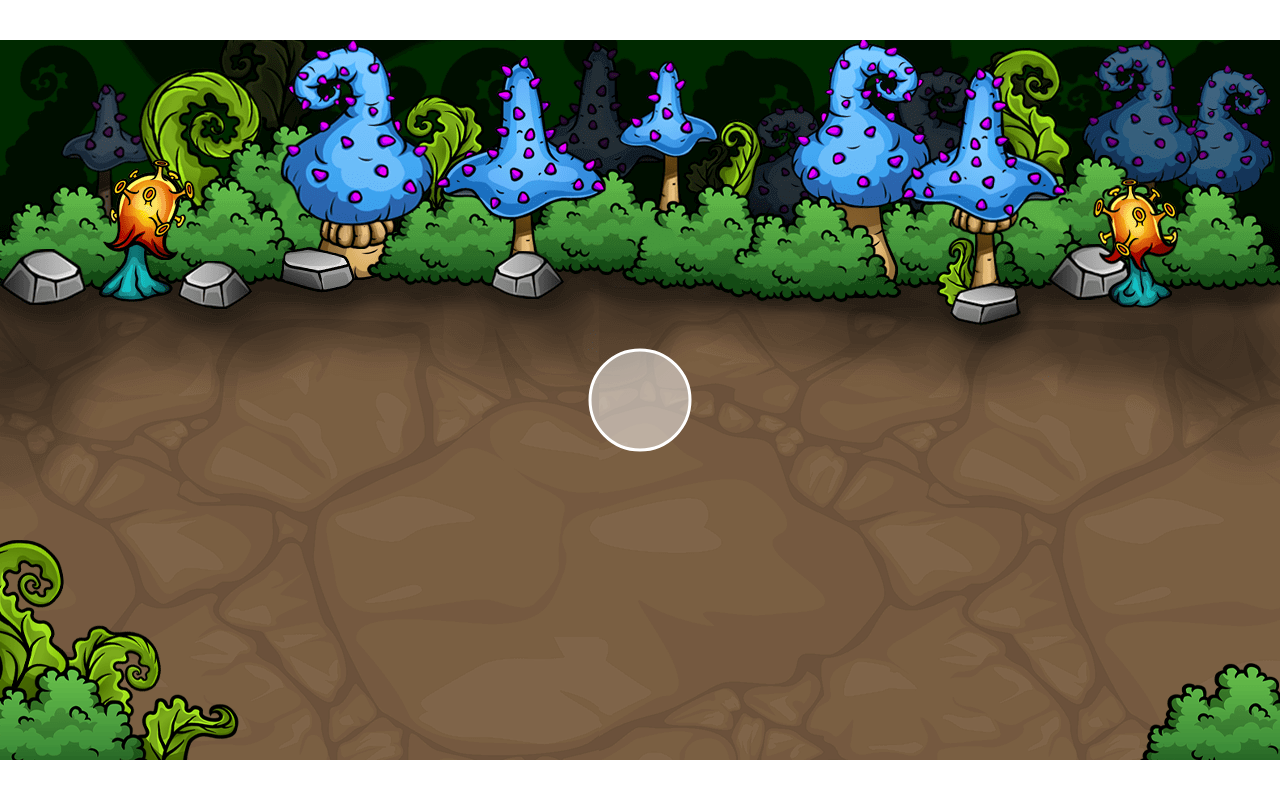
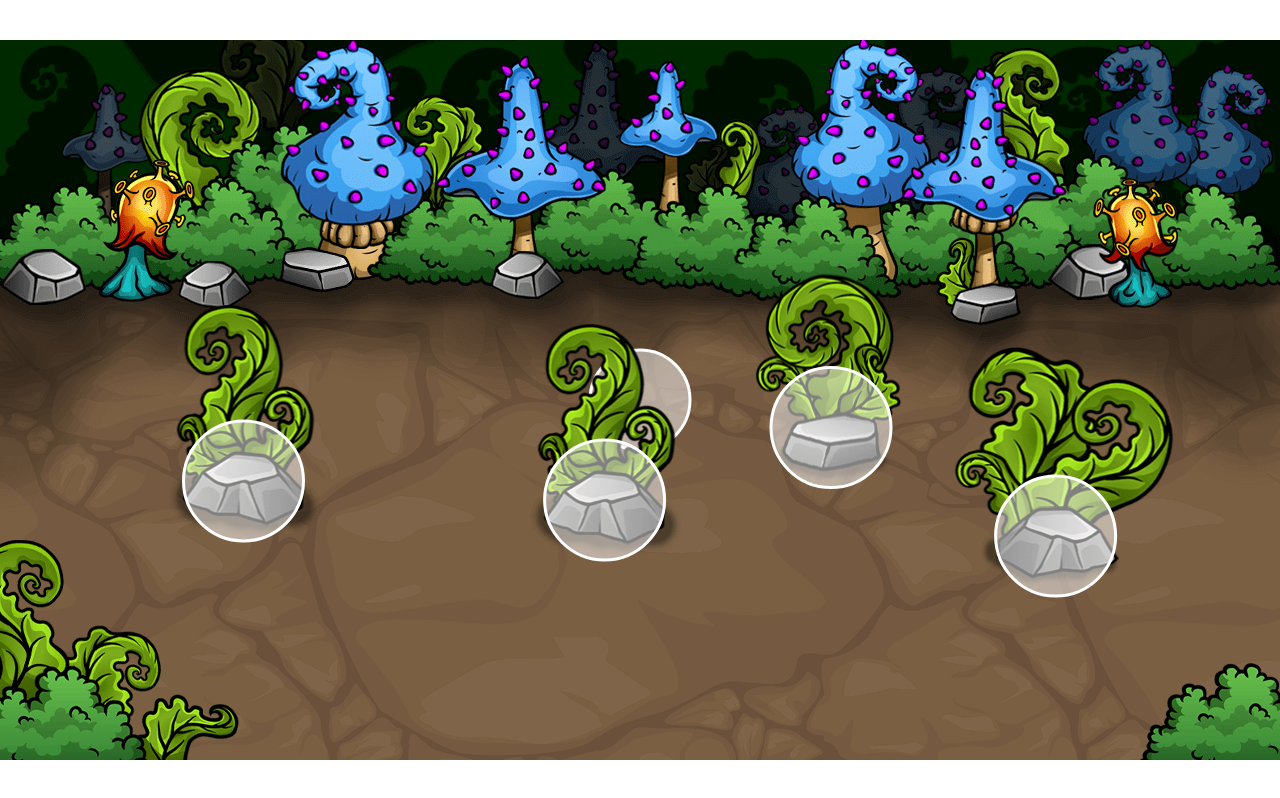
Before and after one commit to ebssgd/JSGame, a plain HTML site: page index.html in a window 1280 px wide. Drawn offline with Linux system fonts and the light colour scheme.

Commit message:
added obstacles and collision detection

```diff
--- a/index.html
+++ b/index.html
@@ -10,6 +10,7 @@
 <body>
     <canvas id="canvas1"></canvas>
     <img id="overlay" src="/images/overlay.png">
+    <img id="obstacles" src="/images/obstacles.png">
 
     <script src="script.js"></script>
 </body>
--- a/script.js
+++ b/script.js
@@ -14,8 +14,67 @@ window.addEventListener('load', function(){
             this.collisionX = this.game.width * 0.5;
             this.collisionY = this.game.height * 0.5;
             this.collisionRadius = 50;
+            this.speedX = 0;
+            this.speedY = 0;
+            this.dx = 0;
+            this.dy = 0;
+            this.speedModifier = 20;
         }
         draw(context){
+            context.beginPath();
+            context.arc(this.collisionX, this.collisionY, this.collisionRadius, 0, Math.PI * 2);
+            context.save();
+            context.globalAlpha = 0.5;
+            context.fill();
+            context.restore();
+            context.stroke();
+            context.beginPath();
+            context.moveTo(this.collisionX, this.collisionY);
+            context.lineTo(this.game.mouse.x, this.game.mouse.y);
+            context.stroke();
+        }
+        update(){
+            this.dx = this.game.mouse.x - this.collisionX;
+            this.dy = this.game.mouse.y - this.collisionY;
+            const distance = Math.hypot(this.dy, this.dx);
+            if (distance > this.speedModifier){
+                this.speedX = this.dx/distance || 0;
+                this.speedY = this.dy/distance || 0;
+            } else {
+                this.speedX = 0;
+                this.speedY = 0;
+            }
+            this.collisionX += this.speedX * this.speedModifier;
+            this.collisionY += this.speedY * this.speedModifier;
+
+            //collision with obstacles
+            this.game.obstacles.forEach(obstacle => {
+                if (this.game.checkCollision(this, obstacle)){
+                    console.log('collision');
+                }
+            });
+
+        }
+    }
+
+    class Obstacle {
+        constructor(game){
+            this.game = game;
+            this.collisionX = Math.random() * this.game.width;
+            this.collisionY = Math.random() * this.game.height;
+            this.collisionRadius = 60;
+            this.image = document.getElementById('obstacles');
+            this.spriteWidth = 250;
+            this.spriteHeight = 250;
+            this.width = this.spriteWidth;
+            this.height = this.spriteHeight;
+            this.spriteX = this.collisionX - this.width * 0.5;
+            this.spriteY = this.collisionY - this.height * 0.5 - 70;
+            this.frameX = Math.floor(Math.random() * 4);
+            this.frameY = Math.floor(Math.random() * 3);
+        }
+        draw(context){
+            context.drawImage(this.image, this.frameX * this.spriteWidth, this.frameY * this.spriteHeight, this.spriteWidth, this.spriteHeight, this.spriteX, this.spriteY, this.width, this.height);
             context.beginPath();
             context.arc(this.collisionX, this.collisionY, this.collisionRadius, 0, Math.PI * 2);
             context.save();
@@ -31,7 +90,10 @@ window.addEventListener('load', function(){
             this.canvas = canvas;
             this.width = this.canvas.width;
             this.height = this.canvas.height;
+            this.topMargin = 260;
             this.player = new Player(this);
+            this.numberOfObstacles = 10;
+            this.obstacles = [];
             this.mouse = {
                 x: this.width * 0.5,
                 y: this.height * 0.5,
@@ -50,10 +112,10 @@ window.addEventListener('load', function(){
                 this.mouse.pressed = false;
             });
             window.addEventListener('mousemove', e => {
-                this.mouse.x = e.offsetX;
-                this. mouse.y = e.offsetY;
-                console.log(this.mouse.x);
-                //this.mouse.pressed = false;
+                if (this.mouse.pressed){
+                    this.mouse.x = e.offsetX;
+                    this. mouse.y = e.offsetY;
+                }
             });
         }
 
@@ -61,14 +123,50 @@ window.addEventListener('load', function(){
 
         render(context){
             this.player.draw(context);
+            this.player.update();
+            this.obstacles.forEach(obstacle => obstacle.draw(context));
+        }
+
+        checkCollision(a, b){
+            const dx = a.collisionX - b.collisionX;
+            const dy = a.collisionY - b.collisionY;
+            const distance = Math.hypot(dy, dx);
+            const sumOfRadii = a.collisionRadius + b.collisionRadius;
+            return (distance < sumOfRadii);
+        }
+
+        init(){
+            let attempts = 0;
+            while (this.obstacles.length < this.numberOfObstacles && attempts < 500){
+                let testObstacle = new Obstacle(this);
+                let overlap = false;
+                this.obstacles.forEach(obstacle => {
+                    const dx = testObstacle.collisionX - obstacle.collisionX;
+                    const dy = testObstacle.collisionY - obstacle.collisionY;
+                    const distance = Math.hypot(dy, dx);
+                    const distanceBuffer = 100;
+                    const sumOfRadii = testObstacle.collisionRadius + obstacle.collisionRadius + distanceBuffer;
+                    if (distance < sumOfRadii){
+                        overlap = true;
+                    }
+                });
+                const margin = testObstacle.collisionRadius * 2;
+                if (!overlap && testObstacle.spriteX > 0 && testObstacle.spriteX < this.width - testObstacle.width && testObstacle.collisionY > this.topMargin + margin && testObstacle.collisionY < this.height - margin){
+                    this.obstacles.push(testObstacle);
+                }
+                attempts++;
+            }
         }
     }
 
     const game = new Game(canvas);
-    game.render(ctx);
+    game.init();
     console.log(game);
 
     function animate(){
-
+        ctx.clearRect(0, 0, canvas.width, canvas.height);
+        game.render(ctx);
+        requestAnimationFrame(animate);
     }
+    animate();
 });
--- a/style.css
+++ b/style.css
@@ -19,3 +19,7 @@
     transform: translate(-50%, -50%);
     pointer-events: none;
 }
+
+#obstacles {
+    display: none;
+}
```
